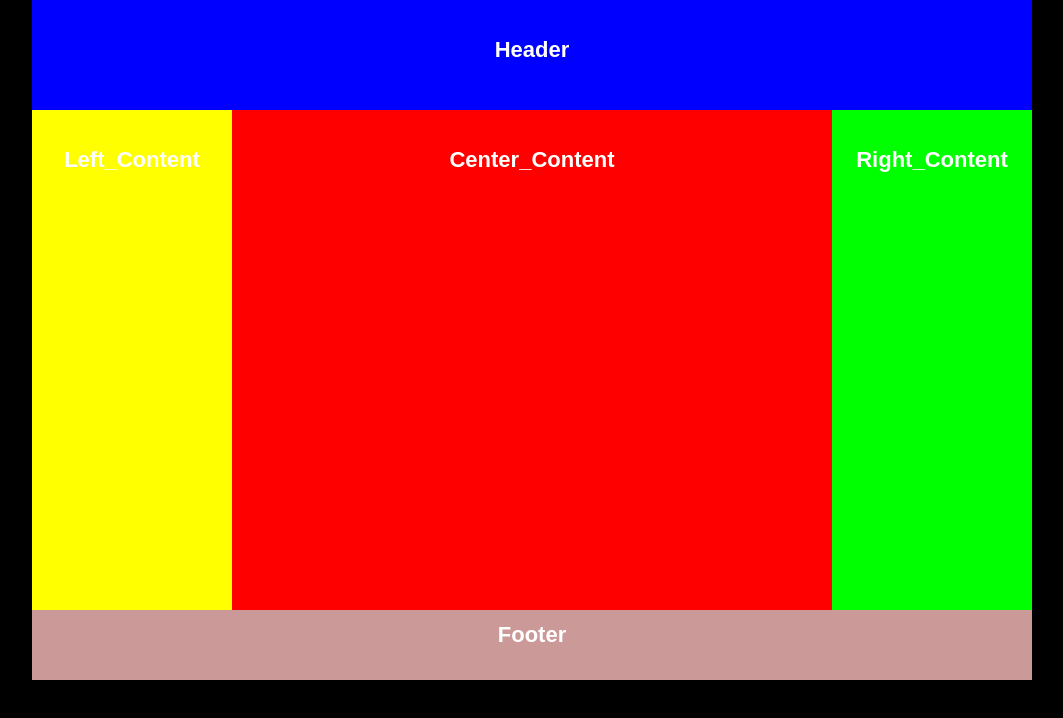
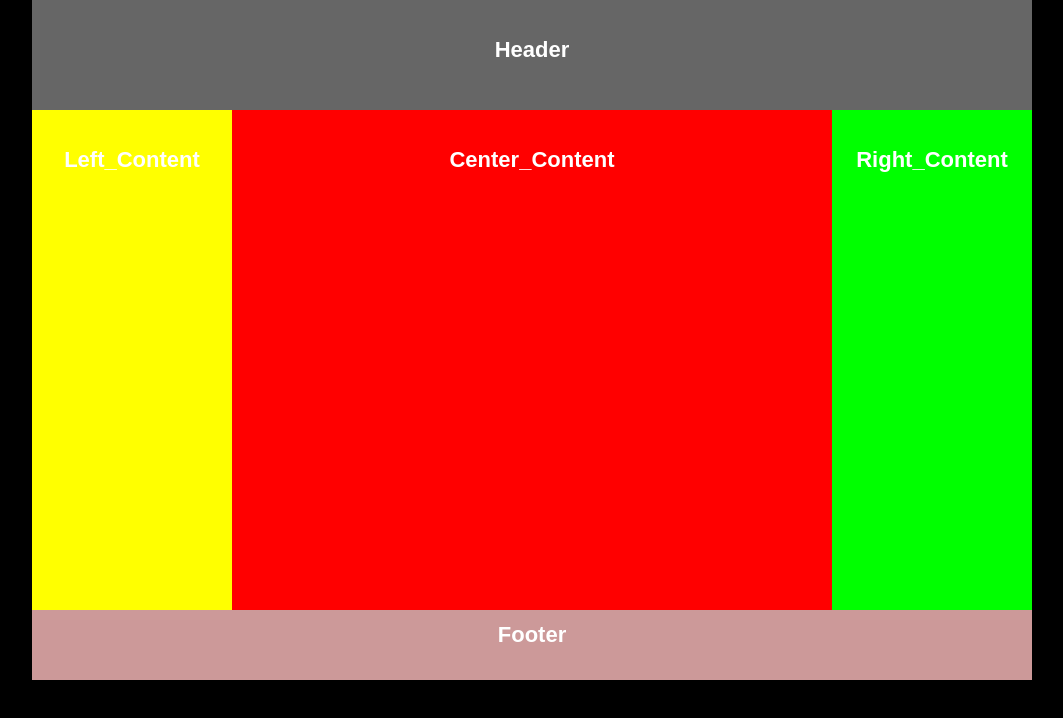
Before and after one commit to kionken68/Github, a plain HTML site: page Index.html in a window 1280 px wide. Shown: the whole page, without its empty margins (108-1171 px from the left). Drawn offline with Linux system fonts and the light colour scheme.

Commit message:
Update style.css

```diff
--- a/css/style.css
+++ b/css/style.css
@@ -27,7 +27,7 @@ body{
 /* Khai bao chung*/
 /* Khai bao header*/
 .header {
-	background:#00F;
+	background:#666;
 	width: 1000px;
 	height:110px;
 	line-height:100px;
```
